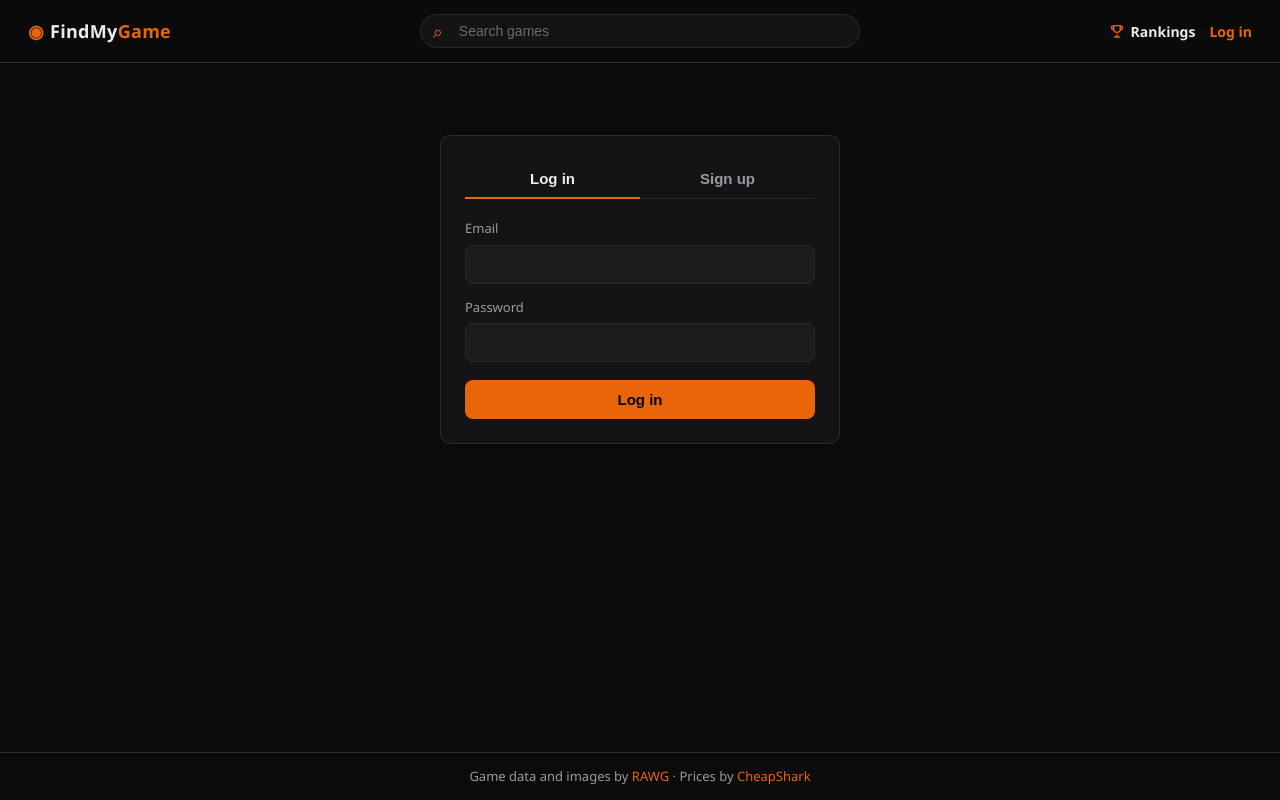
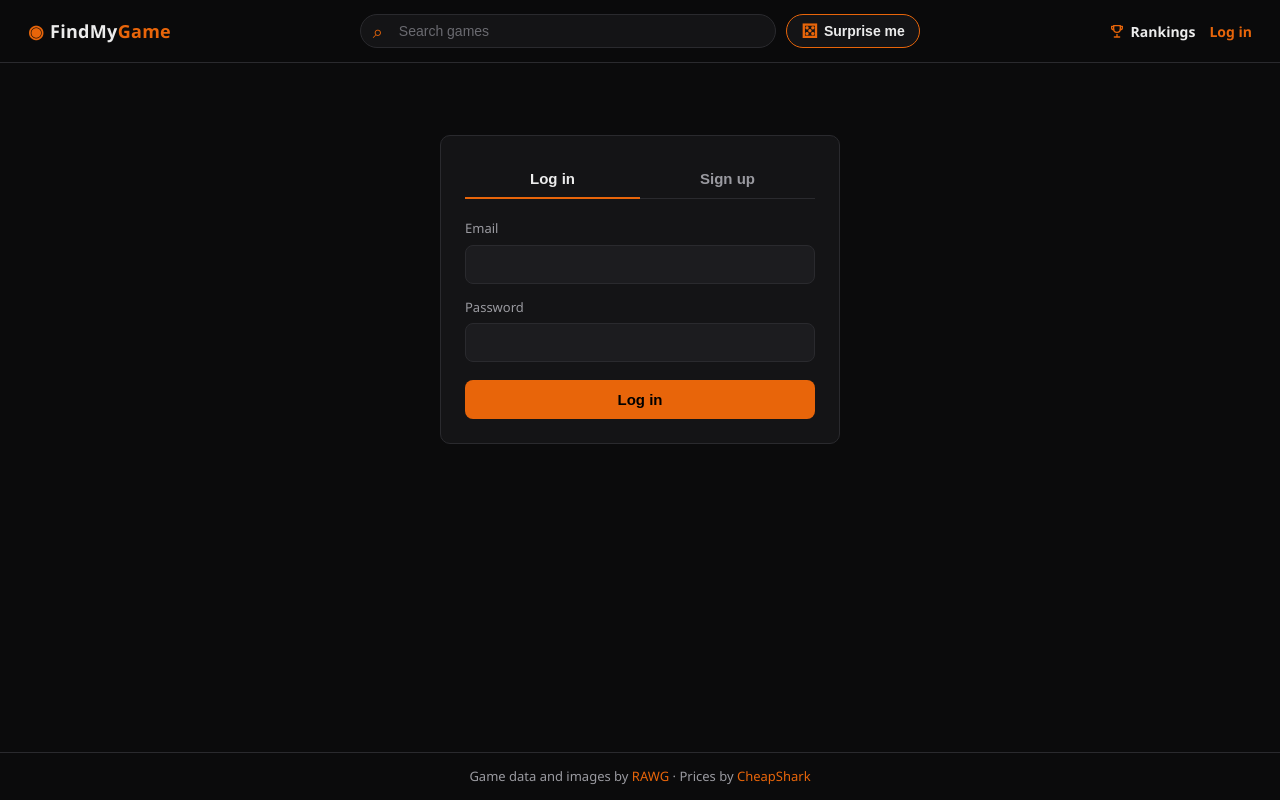
Before and after one commit to the-konkret/findmygame, a React (Vite) app: page /login in a window 1280 px wide. Built offline with nearby package versions, Linux system fonts and the light colour scheme.

Commit message:
Surprise me button in the top bar

```diff
--- a/src/App.tsx
+++ b/src/App.tsx
@@ -12,6 +12,7 @@ import { recordPageView } from './api/analytics';
 import StatsPage from './pages/StatsPage';
 import RankingsPage from './pages/RankingsPage';
 import SearchBox from './components/SearchBox';
+import SurpriseButton from './components/SurpriseButton';
 import AccountMenu from './components/AccountMenu';
 import NotificationBell from './components/NotificationBell';
 import { BackIcon, CogIcon, GiftIcon, StarIcon, TagIcon, TrophyIcon } from './components/Icons';
@@ -94,6 +95,7 @@ function HeaderSearch({ hideOnPhone = false }: { hideOnPhone?: boolean }) {
         }}
         inputRef={inputRef}
       />
+      <SurpriseButton compact />
     </div>
   );
 }
--- a/src/api/cheapshark.ts
+++ b/src/api/cheapshark.ts
@@ -5,6 +5,18 @@
 
 const BASE_URL = 'https://www.cheapshark.com/api/1.0';
 const SITE_URL = 'https://www.cheapshark.com';
+
+/** CheapShark's deal ids arrive already URL-encoded (e.g. "abc%2Fdef%3D"): use them as they are.
+ * Encoding them again (%2F -> %252F) breaks the id and CheapShark sends you to the store's home page. */
+function dealUrl(dealID: string): string {
+  let id = dealID;
+  try {
+    id = decodeURIComponent(dealID);
+  } catch {
+    /* not encoded after all */
+  }
+  return `${SITE_URL}/redirect?dealID=${encodeURIComponent(id)}`;
+}
 
 interface CsGameListItem {
   gameID: string;
@@ -198,7 +210,7 @@ export async function getGameDeals(
         price: Number(d.price),
         retailPrice: Number(d.retailPrice),
         savingsPercent: Math.round(Number(d.savings)),
-        url: `${SITE_URL}/redirect?dealID=${encodeURIComponent(d.dealID)}`,
+        url: dealUrl(d.dealID),
       };
     })
     .sort((a, b) => a.price - b.price);
@@ -290,7 +302,7 @@ export async function getTopDeals(signal?: AbortSignal): Promise<TopDeal[]> {
       normalPrice: Number(d.normalPrice),
       savingsPercent: Math.round(Number(d.savings)),
       storeName: stores.get(d.storeID)?.storeName ?? `Store ${d.storeID}`,
-      url: `${SITE_URL}/redirect?dealID=${encodeURIComponent(d.dealID)}`,
+      url: dealUrl(d.dealID),
     });
     if (deals.length >= 24) break;
   }
--- a/src/components/SurpriseButton.tsx
+++ b/src/components/SurpriseButton.tsx
@@ -2,8 +2,9 @@ import { useState } from 'react';
 import { useNavigate } from 'react-router-dom';
 import { getRandomGame } from '../api/rawg';
 
-/** "Surprise me": opens the page of a random popular game. */
-export default function SurpriseButton() {
+/** "Surprise me": opens the page of a random popular game.
+ * compact: the smaller version next to the search box in the top bar (just the die on narrow screens). */
+export default function SurpriseButton({ compact = false }: { compact?: boolean }) {
   const navigate = useNavigate();
   const [busy, setBusy] = useState(false);
   const [error, setError] = useState('');
@@ -21,10 +22,18 @@ export default function SurpriseButton() {
   }
 
   return (
-    <div className="surprise">
-      <button type="button" className="btn-surprise" onClick={surprise} disabled={busy} data-testid="surprise-button">
+    <div className={`surprise ${compact ? 'compact' : ''}`}>
+      <button
+        type="button"
+        className="btn-surprise"
+        onClick={surprise}
+        disabled={busy}
+        aria-label={compact ? 'Surprise me: open a random game' : undefined}
+        title={compact ? 'Surprise me' : undefined}
+        data-testid="surprise-button"
+      >
         <span className="surprise-die" aria-hidden>⚄</span>
-        {busy ? 'Rolling…' : 'Surprise me'}
+        <span className="surprise-label">{busy ? 'Rolling…' : 'Surprise me'}</span>
       </button>
       {error && <p className="error-text small" data-testid="surprise-error">{error}</p>}
     </div>
--- a/src/styles.css
+++ b/src/styles.css
@@ -441,7 +441,21 @@ img.fade-in.loaded { opacity: 1; }
 }
 
 /* ---------- Search box in the top bar ---------- */
-.topbar-search { flex: 1; max-width: 440px; }
+.topbar-search { flex: 1; max-width: 560px; display: flex; align-items: center; gap: 10px; min-width: 0; }
+.topbar-search .search-box { flex: 1; min-width: 0; }
+/* "Surprise me" next to it: a smaller pill, the same height as the box */
+.surprise.compact { position: relative; left: auto; top: auto; height: auto; margin: 0; flex-shrink: 0; align-self: stretch; }
+.surprise.compact .btn-surprise { height: 100%; padding: 0 14px; gap: 6px; font-size: 14px; }
+.surprise.compact .surprise-die { font-size: 19px; }
+.surprise.compact .error-text {
+  position: absolute; top: calc(100% + 8px); right: 0; left: auto; width: 220px; z-index: 30;
+  padding: 8px 10px; background: var(--surface); border: 1px solid var(--border); border-radius: 8px;
+}
+/* Narrower screens: just the die, round */
+@media (max-width: 1180px) {
+  .surprise.compact .surprise-label { display: none; }
+  .surprise.compact .btn-surprise { aspect-ratio: 1; padding: 0; justify-content: center; }
+}
 .search-box.compact { max-width: none; }
 .search-box.compact input { padding: 8px 14px 8px 38px; font-size: 14px; }
 .search-box.compact .search-icon { left: 13px; font-size: 18px; }
```
